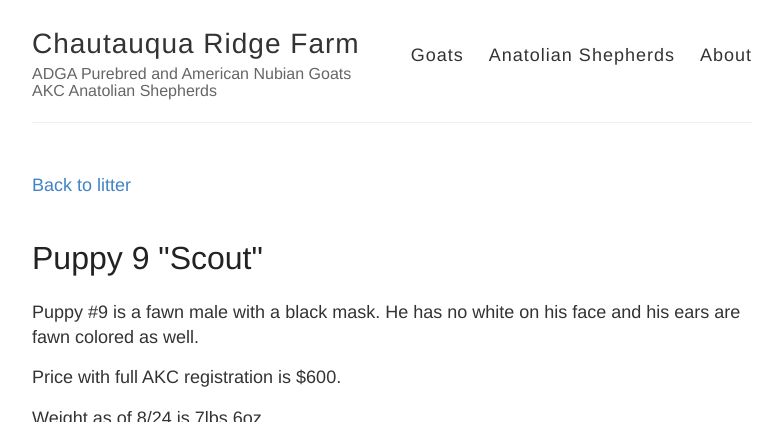
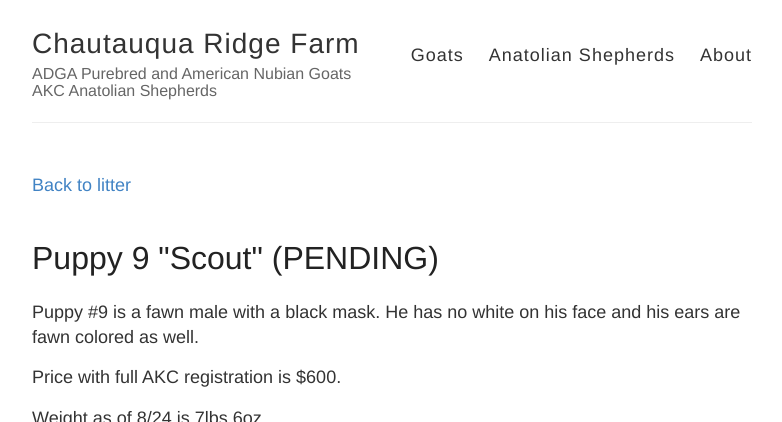
Before and after one commit to shebiki/www.chqridge.com, a Jekyll site: the page built from _anatolianshepherd/angusaspen1/9.md, in a window 1280 px wide and 900 px high, cut to the strip 0-422 px from the top of the window. Shown: the whole strip, without its empty margins (248-1030 px from the left). Built offline with Jekyll 4.4.1, drawn with Linux system fonts in a browser that asks for light colours.

Commit message:
Makes puppy 9 "Scout" pending.

```diff
--- a/_anatolianshepherd/angusaspen1/9.md
+++ b/_anatolianshepherd/angusaspen1/9.md
@@ -1,6 +1,6 @@
 ---
 layout: dog
-title: Puppy 9 "Scout"
+title: Puppy 9 "Scout" (PENDING)
 litter: angusaspen1
 ---
 
```
Also changed, not shown: _anatolianshepherd/angusaspen1.md (+1 -1 lines).
